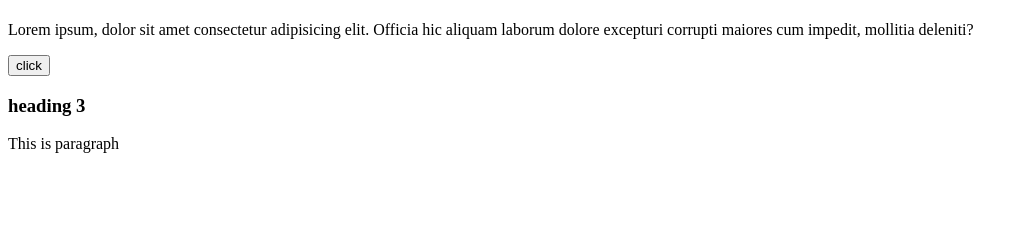
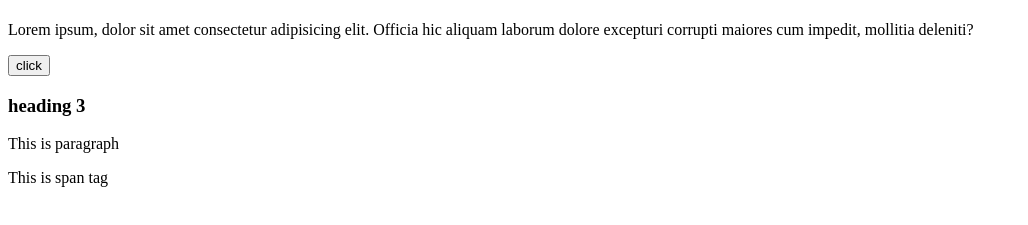
Before and after one commit to shawnikhil/testing1, a plain HTML site: page index.html in a window 1280 px wide. Shown: the part 59-284 px from the top of the page, without its empty margins (0-1028 px from the left). Drawn offline with Linux system fonts and the light colour scheme.

Commit message:
span tag add

```diff
--- a/index.html
+++ b/index.html
@@ -17,5 +17,7 @@
 
     <p>This is paragraph</p>
 
+    <span>This is span tag</span>
+
 </body>
 </html>
```
